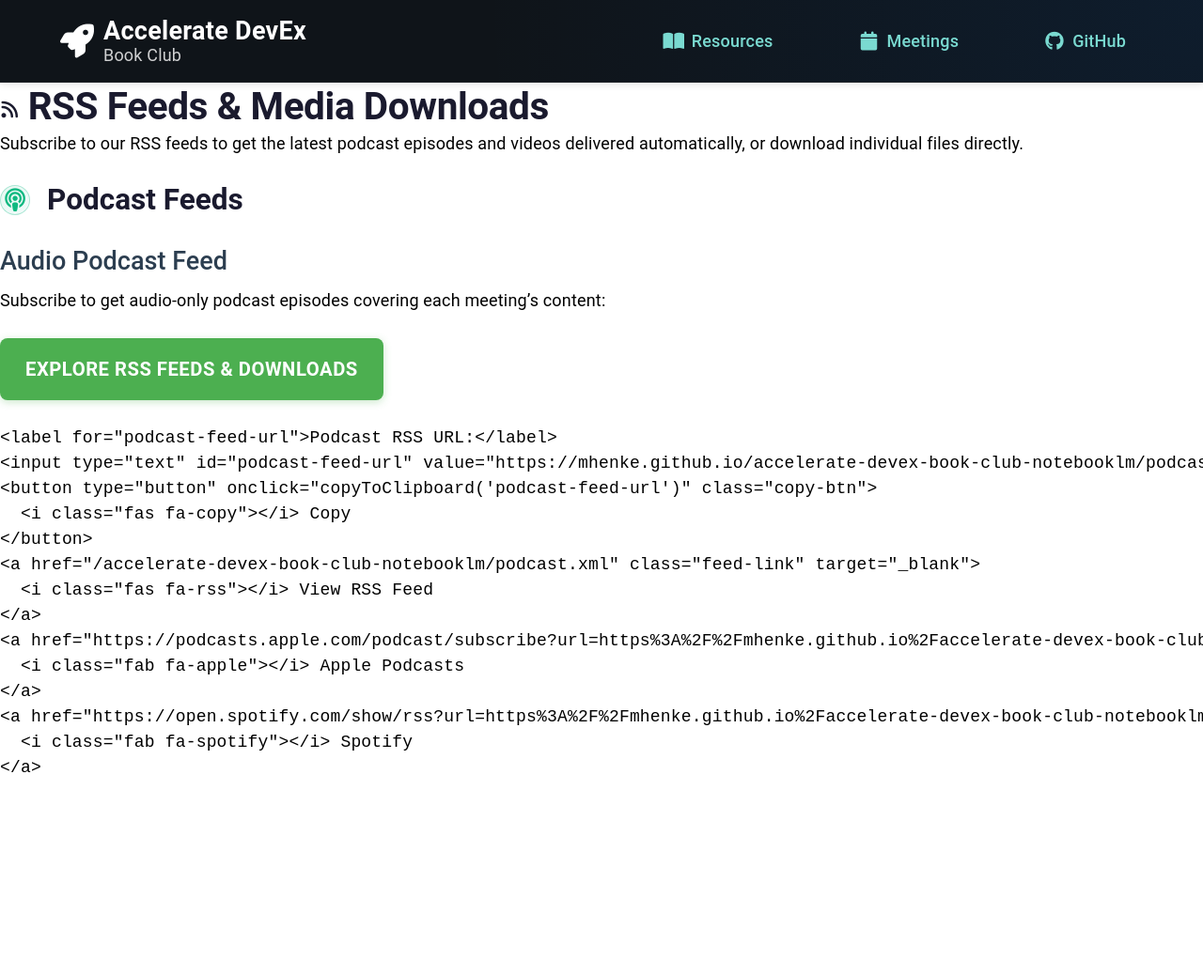
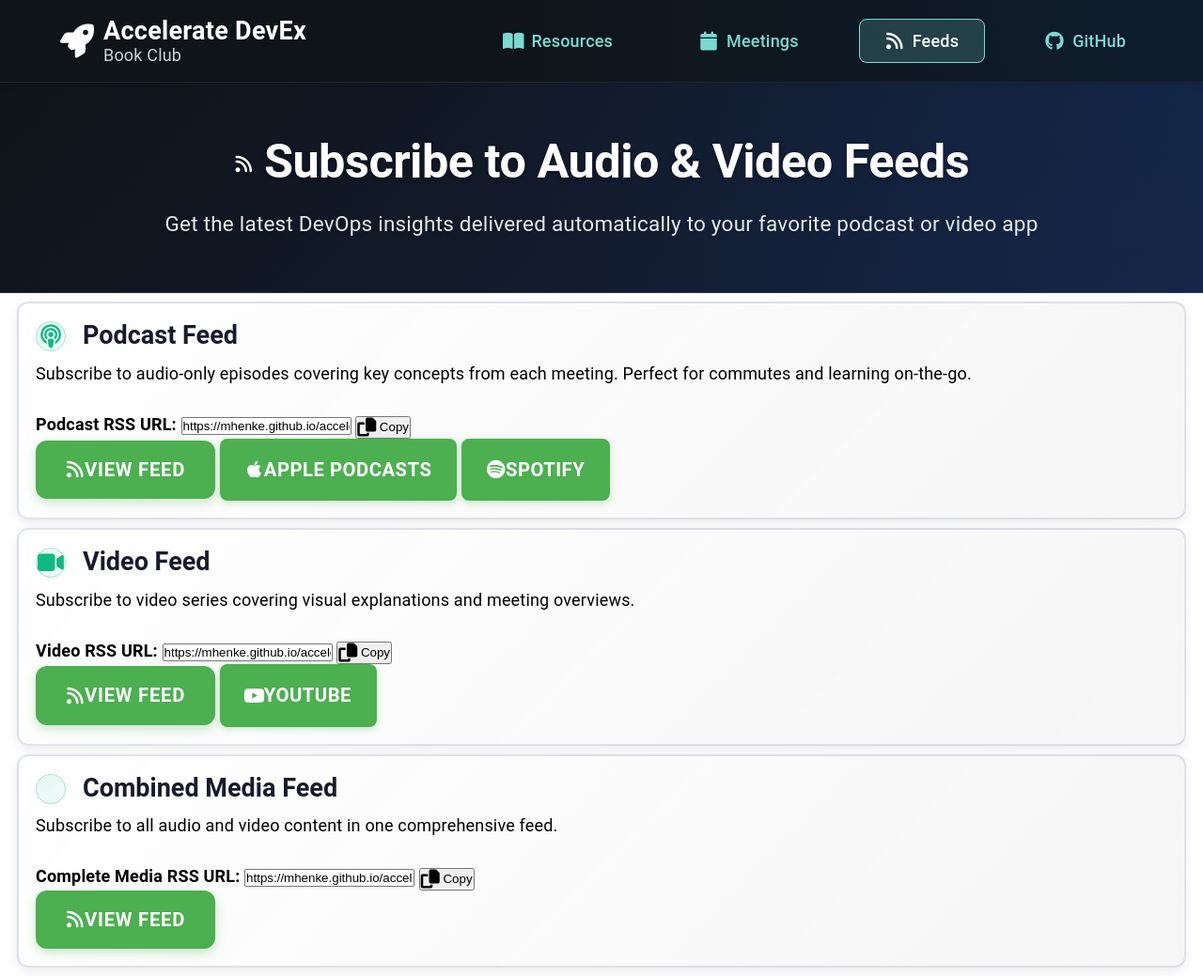
Before and after one commit to mhenke/accelerate-devex-book-club-notebooklm, a Jekyll site: the page built from docs/feeds.md, in a window 1280 px wide. Shown: the whole page at 94% size. Built offline with Jekyll 4.4.1, drawn with Linux system fonts in a browser that asks for light colours; some web fonts are replaced; before the commit the page ends 900 px from its top, so only the background shows below that.

Commit message:
refactor: redesign feeds page and add navigation button
- Redesign feeds.md with hero banner and section cards
- Organize feeds by type: podcast, video, combined media
- Add copy-to-clipboard for each RSS URL
- Add easy access buttons (RSS, Apple Podcasts, Spotify, YouTube)
- Add feeds navigation button to both desktop and mobile headers
- Direct navigation from header for quick access to subscriptions

```diff
--- a/docs/_layouts/default.html
+++ b/docs/_layouts/default.html
@@ -176,6 +176,12 @@
             <i class="fas fa-calendar"></i> Meetings
           </a>
           <a
+            href="{{ '/feeds' | relative_url }}"
+            class="site-nav-link{% if page.url contains '/feeds' %} active{% endif %}"
+          >
+            <i class="fas fa-rss"></i> Feeds
+          </a>
+          <a
             href="https://github.com/mhenke/accelerate-devex-book-club-notebooklm"
             target="_blank"
             rel="noopener"
@@ -201,6 +207,12 @@
           <i class="fas fa-calendar"></i> Meetings
         </a>
         <a
+          href="{{ '/feeds' | relative_url }}"
+          class="site-nav-link-mobile{% if page.url contains '/feeds' %} active{% endif %}"
+        >
+          <i class="fas fa-rss"></i> Feeds
+        </a>
+        <a
           href="https://github.com/mhenke/accelerate-devex-book-club-notebooklm"
           target="_blank"
           rel="noopener"
--- a/docs/feeds.md
+++ b/docs/feeds.md
@@ -4,36 +4,85 @@
 permalink: /feeds/
 ---
 
-# <i class="fas fa-rss"></i> RSS Feeds & Media Downloads {#rss-feeds-media-downloads}
+<div class="hero-banner" markdown="0">
+<div class="hero-content">
+<h1 class="hero-headline"><i class="fas fa-rss"></i> Subscribe to Audio & Video Feeds</h1>
+<p class="hero-subtitle">Get the latest DevOps insights delivered automatically to your favorite podcast or video app</p>
+</div>
+</div>
 
-Subscribe to our RSS feeds to get the latest podcast episodes and videos delivered automatically, or download individual files directly.
+<div class="page-container">
 
-## <i class="fas fa-podcast"></i> Podcast Feeds {#podcast-feeds}
+<div class="section-card" markdown="0">
+<h2><i class="fas fa-podcast"></i> Podcast Feed</h2>
 
-### Audio Podcast Feed
-
-Subscribe to get audio-only podcast episodes covering each meeting's content:
+<p>Subscribe to audio-only episodes covering key concepts from each meeting. Perfect for commutes and learning on-the-go.</p>
 
 <div class="feed-subscription-box">
-  <p class="text-center mt-lg">
-    <a href="/accelerate-devex-book-club-notebooklm/feeds/" class="btn btn-feeds">Explore RSS Feeds & Downloads</a>
-  </p>
   <div class="feed-url-container">
-    <label for="podcast-feed-url">Podcast RSS URL:</label>
+    <label for="podcast-feed-url"><strong>Podcast RSS URL:</strong></label>
     <input type="text" id="podcast-feed-url" value="{{ site.url }}{{ site.baseurl }}/podcast.xml" readonly>
     <button type="button" onclick="copyToClipboard('podcast-feed-url')" class="copy-btn">
       <i class="fas fa-copy"></i> Copy
     </button>
   </div>
   <div class="feed-actions">
-    <a href="{{ site.baseurl }}/podcast.xml" class="feed-link" target="_blank">
-      <i class="fas fa-rss"></i> View RSS Feed
+    <a href="{{ site.baseurl }}/podcast.xml" class="btn btn--primary-action">
+      <i class="fas fa-rss"></i> View Feed
     </a>
-    <a href="https://podcasts.apple.com/podcast/subscribe?url={{ site.url | url_encode }}{{ site.baseurl | url_encode }}/podcast.xml" class="subscribe-link apple" target="_blank">
+    <a href="https://podcasts.apple.com/podcast/subscribe?url={{ site.url | url_encode }}{{ site.baseurl | url_encode }}/podcast.xml" class="btn btn--secondary">
       <i class="fab fa-apple"></i> Apple Podcasts
     </a>
-    <a href="https://open.spotify.com/show/rss?url={{ site.url | url_encode }}{{ site.baseurl | url_encode }}/podcast.xml" class="subscribe-link spotify" target="_blank">
+    <a href="https://open.spotify.com/show/rss?url={{ site.url | url_encode }}{{ site.baseurl | url_encode }}/podcast.xml" class="btn btn--secondary">
       <i class="fab fa-spotify"></i> Spotify
     </a>
   </div>
 </div>
+</div>
+
+<div class="section-card" markdown="0">
+<h2><i class="fas fa-video"></i> Video Feed</h2>
+
+<p>Subscribe to video series covering visual explanations and meeting overviews.</p>
+
+<div class="feed-subscription-box">
+  <div class="feed-url-container">
+    <label for="video-feed-url"><strong>Video RSS URL:</strong></label>
+    <input type="text" id="video-feed-url" value="{{ site.url }}{{ site.baseurl }}/videos.xml" readonly>
+    <button type="button" onclick="copyToClipboard('video-feed-url')" class="copy-btn">
+      <i class="fas fa-copy"></i> Copy
+    </button>
+  </div>
+  <div class="feed-actions">
+    <a href="{{ site.baseurl }}/videos.xml" class="btn btn--primary-action">
+      <i class="fas fa-rss"></i> View Feed
+    </a>
+    <a href="https://www.youtube.com/feeds/videos.xml" class="btn btn--secondary">
+      <i class="fab fa-youtube"></i> YouTube
+    </a>
+  </div>
+</div>
+</div>
+
+<div class="section-card" markdown="0">
+<h2><i class="fas fa-files"></i> Combined Media Feed</h2>
+
+<p>Subscribe to all audio and video content in one comprehensive feed.</p>
+
+<div class="feed-subscription-box">
+  <div class="feed-url-container">
+    <label for="media-feed-url"><strong>Complete Media RSS URL:</strong></label>
+    <input type="text" id="media-feed-url" value="{{ site.url }}{{ site.baseurl }}/media-feed.xml" readonly>
+    <button type="button" onclick="copyToClipboard('media-feed-url')" class="copy-btn">
+      <i class="fas fa-copy"></i> Copy
+    </button>
+  </div>
+  <div class="feed-actions">
+    <a href="{{ site.baseurl }}/media-feed.xml" class="btn btn--primary-action">
+      <i class="fas fa-rss"></i> View Feed
+    </a>
+  </div>
+</div>
+</div>
+
+</div>
```
